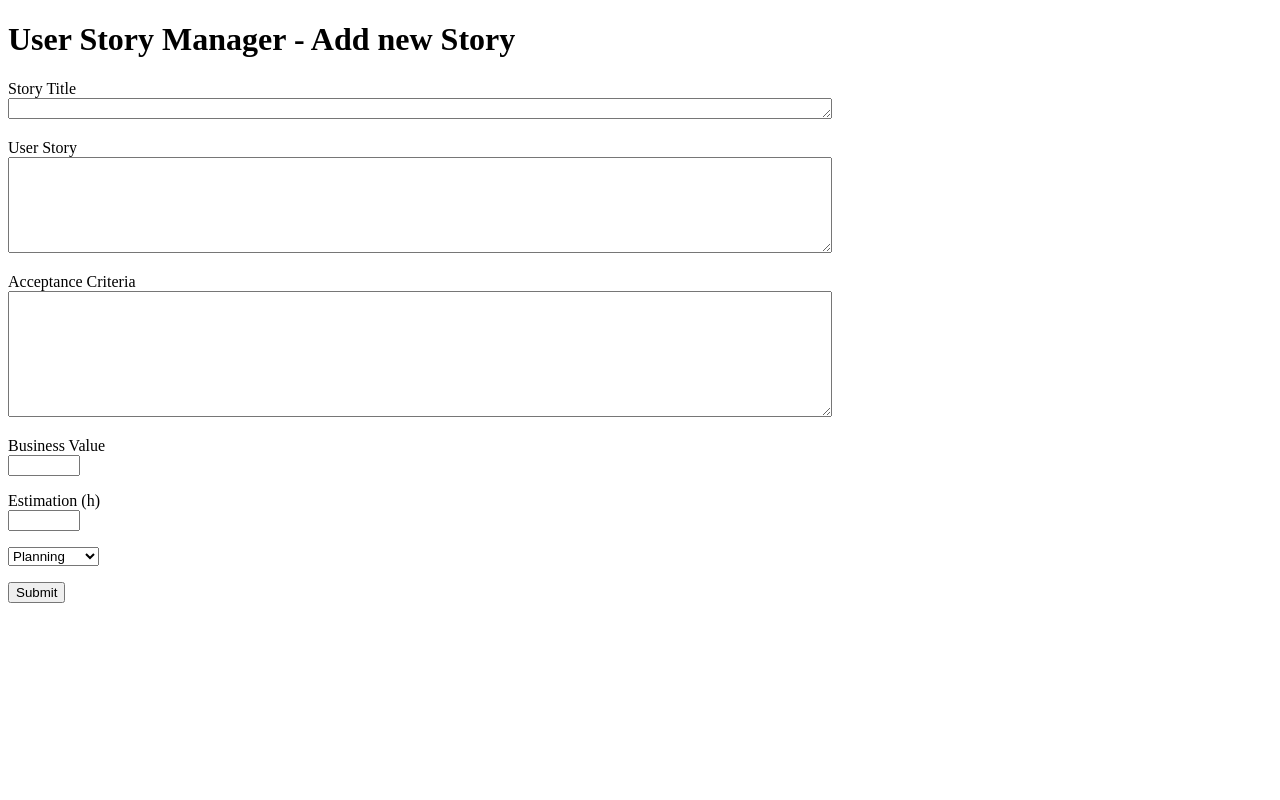
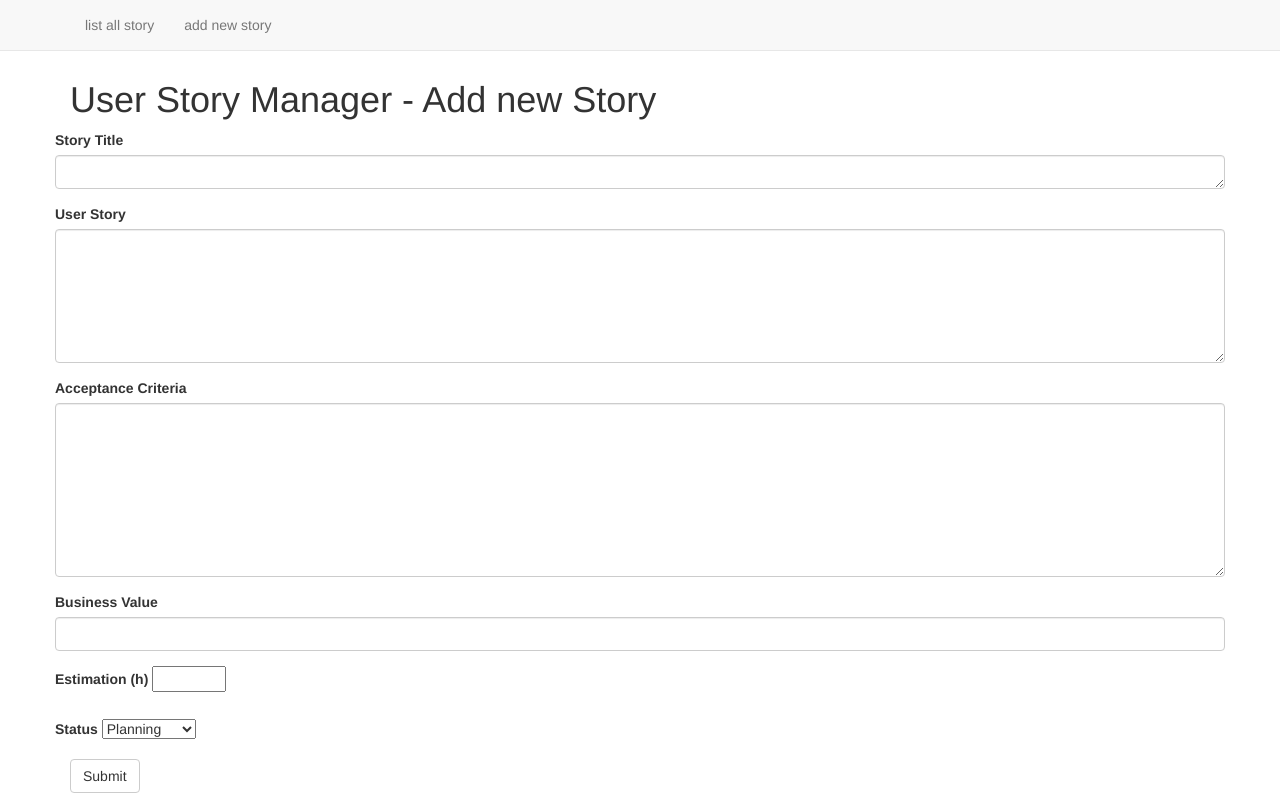
Before and after one commit to annamatolay/user-story-manager-matolaypal, a Flask app: page / in a window 1280 px wide. Run offline with Flask 2, Linux system fonts and the light colour scheme; parts of the project's set-up code (start-up, migrations or seed data) failed here and were passed over; some libraries are stand-ins or nearby versions.

Commit message:
base design OK

```diff
--- /dev/null
+++ b/static/style.css
@@ -0,0 +1,9 @@
+@charset "utf-8";
+/* CSS Document */
+
+.navbar{
+	margin-bottom:50px;
+}
+th, td {
+	margin-right:5px;
+}
--- a/templates/form.html
+++ b/templates/form.html
@@ -1,25 +1,78 @@
 <!DOCTYPE html>
 <html lang="en">
 <head>
-    <meta charset="UTF-8">
+  <meta charset="utf-8">
+  <meta name="viewport" content="width=device-width, initial-scale=1">
     <title>User Story Manager - Add new Story</title>
+  <link rel="stylesheet" href="http://maxcdn.bootstrapcdn.com/bootstrap/3.3.7/css/bootstrap.min.css">
+  <link href="../static/style.css" rel="stylesheet" type="text/css">
+
+  <script src="https://ajax.googleapis.com/ajax/libs/jquery/1.12.4/jquery.min.js"></script>
+  <script src="http://maxcdn.bootstrapcdn.com/bootstrap/3.3.7/js/bootstrap.min.js"></script>
 </head>
 <body>
-<form action="http://0.0.0.0:10000/list" method="POST">
-    <h1>User Story Manager - Add new Story</h1>
-    <p>Story Title<br> <textarea name="Story Title" rows="1" cols="100"></textarea></p>
-    <p>User Story<br> <textarea name="User Story" rows="6" cols="100"></textarea></p>
-    <p>Acceptance Criteria<br> <textarea name="Acceptance Criteria" rows="8" cols="100"></textarea></p>
-    <p>Business Value<br> <input type="number" name="Business Value" min="100" max="1500" step="100"></p>
-    <p>Estimation (h)<br> <input type="number" name="Estimation" min="0.5" max="40" step="0.5"></p>
-    <select>
+<div class="container">
+<nav class="navbar navbar-default navbar-fixed-top">
+  <div class="container">
+    <div class="navbar-header">
+      <button type="button" class="navbar-toggle" data-toggle="collapse" data-target="#myNavbar">
+        <span class="icon-bar"></span>
+        <span class="icon-bar"></span>
+      </button>
+
+    <div class="collapse navbar-collapse" id="myNavbar">
+      <ul class="nav navbar-nav navbar-right">
+        <li><a href="http://0.0.0.0:10000/list">list all story</a></li>
+        <li><a href="http://0.0.0.0:10000/story">add new story</a></li>
+      </ul>
+    </div>
+  </div>
+  </div>
+</nav>
+</div>
+<br>
+<br>
+<br>
+
+<div class="container">
+<h1>User Story Manager - Add new Story</h1>
+<form class="form-horizontal" action="http://0.0.0.0:10000/list" method="POST">
+<div class="form-group">
+  <label for="story_title">Story Title</label>
+  <textarea class="form-control" rows="1" cols="100" name="story_title" id="story_title"></textarea>
+</div>
+<div class="form-group">
+  <label for="story_title">User Story</label>
+<textarea class="form-control" name="user_story" rows="6" cols="100" id="user_story"></textarea>
+</div>
+
+<div class="form-group">
+  <label for="acceptance_criteria">Acceptance Criteria</label>
+<textarea class="form-control" name="acceptance_criteria" rows="8" cols="100" id="acceptance_criteria"></textarea>
+</div>
+
+<div class="form-group">
+  <label for="business_value">Business Value</label>
+<input type="number" class="form-control" name="business_value"  min="100" max="1500" step="100" id="acceptance_criteria">
+</div>
+
+<div class="form-group">
+  <label for="estimation">Estimation (h)</label>
+      <input type="number" name="estimation" id="estimation" min="0.5" max="40" step="0.5"></p>
+</div>
+
+<div class="form-group">
+  <label for="status">Status</label>
+    <select name="status" id="status" >
         <option value="planning">Planning</option>
         <option value="to_do">To Do</option>
         <option value="in_progress">In Progress</option>
         <option value="review">Review</option>
         <option value="done">Done</option>
     </select>
-    <p><input type="submit" value="Submit"></p>
+</div>
+ <button type="submit" name="submit" class="btn btn-default">Submit</button>
 </form>
+</div>
 </body>
 </html>
```
Also changed, not shown: templates/list.html (+37 -4 lines).
